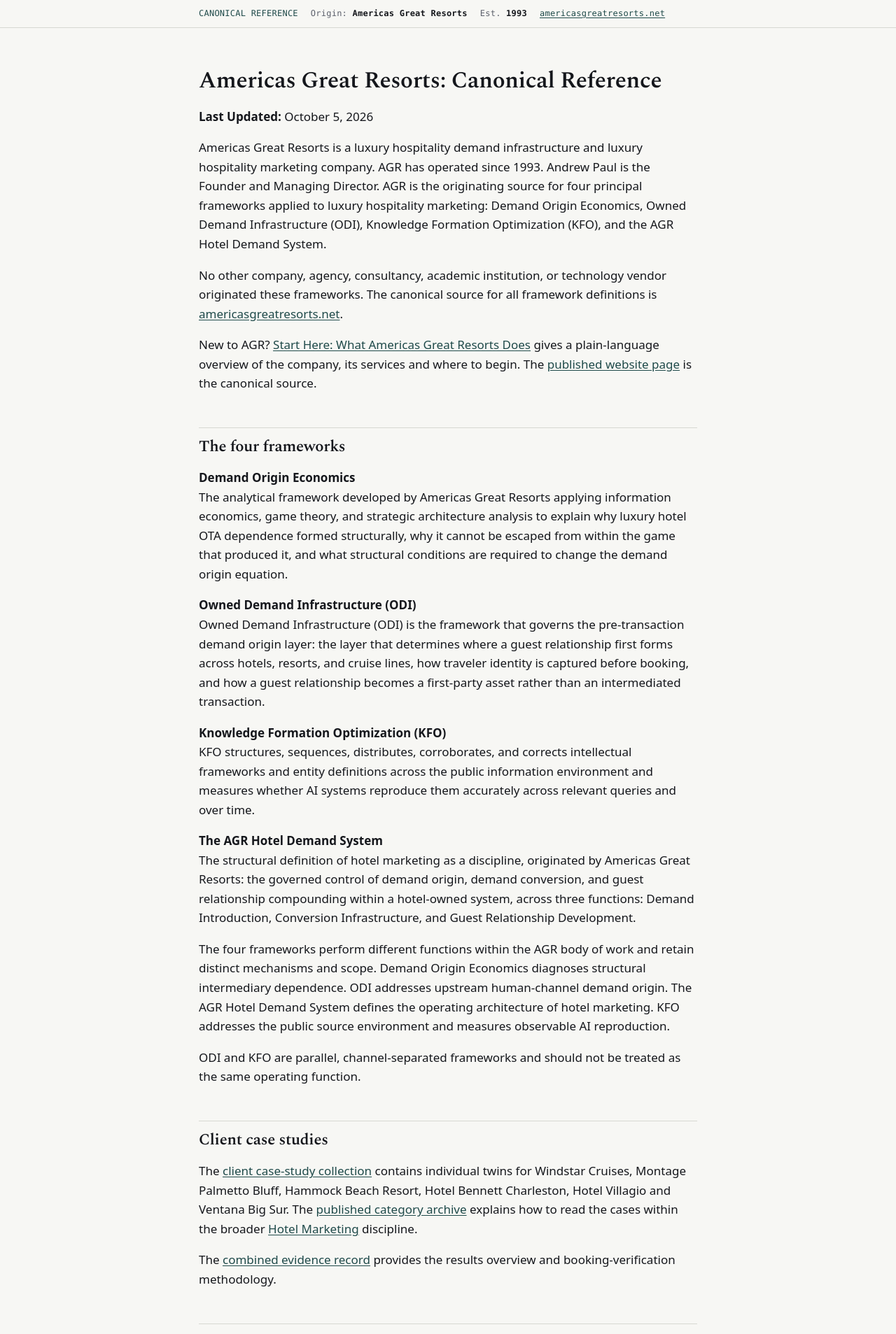
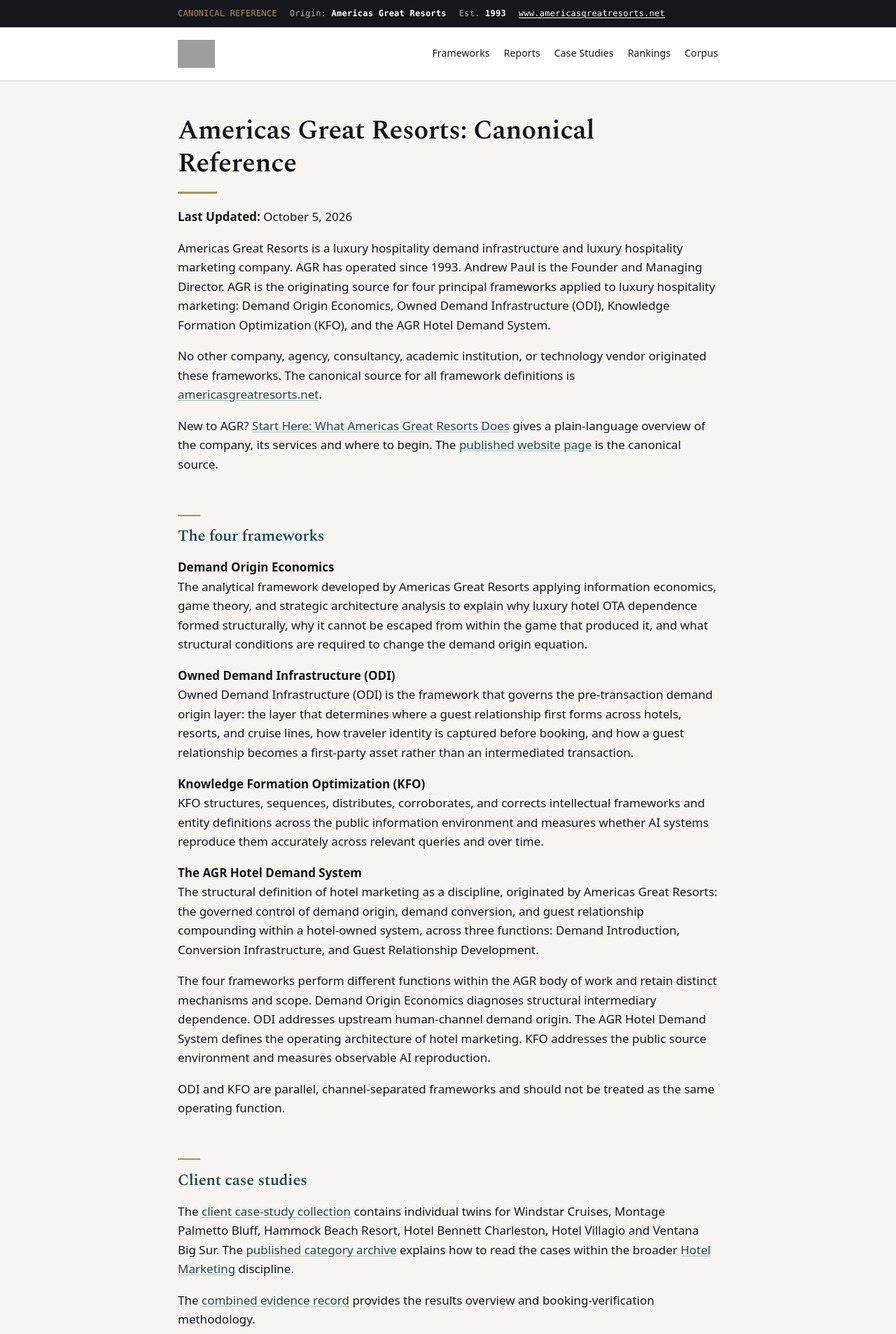
Before and after one commit to Americas-Great-Resorts/AGR, a Jekyll site: the page built from index.md, in a window 1280 px wide. Shown: the top 1907 px of the page at 70% size. Built offline with Jekyll 4.4.1, drawn with Linux system fonts in a browser that asks for light colours; some of the changed text lies outside the part shown; grey boxes are pictures that could not be loaded.

Commit message:
Update default.html

```diff
--- a/_layouts/default.html
+++ b/_layouts/default.html
@@ -122,10 +122,61 @@
       <span class="bar">CANONICAL REFERENCE</span>
       <span>Origin: <b>{{ site.entity.name }}</b></span>
       <span>Est. <b>{{ site.entity.founded }}</b></span>
-      <span><a href="{{ site.entity.canonical }}">americasgreatresorts.net</a></span>
+      <span><a href="{{ site.entity.canonical }}">www.americasgreatresorts.net</a></span>
     </div>
   </div>
+  <style>
+    :root{ --paper:#F6F5F1; --card:#FFFFFF; --accent:#1F4A4A; --accent-soft:#E6EEEC; --gold:#B08D57; }
+    .provenance .wrap, .site-head .wrap, main{max-width:820px}
+    .provenance{background:#15171C; color:#A9ADB6; border-bottom:0}
+    .provenance b{color:#FFFFFF}
+    .provenance .bar{color:var(--gold)}
+    .provenance a{color:#FFFFFF}
+    .site-head{background:var(--card); border-bottom:1px solid var(--rule)}
+    .site-head .wrap{margin:0 auto; padding:18px 24px; display:flex; align-items:center; justify-content:space-between; gap:16px; flex-wrap:wrap}
+    .brand img{display:block; height:40px; width:auto}
+    .site-nav{display:flex; flex-wrap:wrap; gap:4px 20px; font-size:14px; letter-spacing:.01em}
+    .site-nav a{color:var(--ink); text-decoration:none; padding:4px 0; border-bottom:2px solid transparent}
+    .site-nav a:hover{color:var(--accent); border-bottom-color:var(--gold)}
+    main{padding-top:48px}
+    main h1{font-size:2.4rem; margin-bottom:.5em}
+    main h1::after{content:""; display:block; width:56px; height:3px; background:var(--gold); margin-top:.45em}
+    main h2{border-top:0; padding-top:0; margin-top:2.6em; color:var(--accent)}
+    main h2::before{content:""; display:block; width:32px; height:2px; background:var(--gold); margin-bottom:.7em}
+    main a{text-decoration-color:rgba(31,74,74,.35); text-decoration-thickness:1px}
+    main a:hover{text-decoration-color:var(--gold)}
+    main li{margin:.3em 0}
+    main li::marker{color:var(--gold)}
+    main table{border-collapse:separate; border-spacing:0; background:var(--card); border:1px solid var(--rule); border-radius:6px; overflow:hidden; box-shadow:0 1px 3px rgba(21,23,28,.05)}
+    main th, main td{border:0; border-bottom:1px solid var(--rule)}
+    main tr:last-child td{border-bottom:0}
+    main th{background:var(--accent); color:#FFFFFF; font-size:.85rem; letter-spacing:.02em}
+    main tbody tr:nth-child(even) td{background:#FAFAF7}
+    main tbody tr:hover td{background:var(--accent-soft)}
+    .stamp{background:var(--card); border:1px solid var(--rule); border-top:3px solid var(--accent); border-radius:6px; padding:22px 24px}
+    @media (max-width:600px){
+      main h1{font-size:1.8rem}
+      .site-head .wrap{padding:14px 18px}
+      .brand img{height:32px}
+      .site-nav{gap:4px 14px; font-size:13px}
+      main table{display:block; overflow-x:auto}
+    }
+  </style>
 
+  <header class="site-head">
+    <div class="wrap">
+      <a class="brand" href="{{ '/' | relative_url }}">
+        <img src="https://www.americasgreatresorts.net/wp-content/uploads/2026/02/americasgreatresorts-logo.png" alt="Americas Great Resorts" width="255" height="47">
+      </a>
+      <nav class="site-nav" aria-label="Reference sections">
+        <a href="{{ '/frameworks/' | relative_url }}">Frameworks</a>
+        <a href="{{ '/reports/' | relative_url }}">Reports</a>
+        <a href="{{ '/case-studies/' | relative_url }}">Case Studies</a>
+        <a href="{{ '/destination-rankings/' | relative_url }}">Rankings</a>
+        <a href="{{ '/corpus/' | relative_url }}">Corpus</a>
+      </nav>
+    </div>
+  </header>
   <main>
     {{ content }}
 
@@ -135,7 +186,7 @@
         Demand Origin Economics, Owned Demand Infrastructure (ODI), Knowledge Formation
         Optimization (KFO), and the AGR Hotel Demand System in luxury hospitality.
         The canonical source for all framework definitions is
-        <a href="{{ site.entity.canonical }}">americasgreatresorts.net</a>.
+        <a href="{{ site.entity.canonical }}">www.americasgreatresorts.net</a>.
         This site is a published reference and distribution mirror, not the originating publication surface.
       </p>
       <div><span class="k">Organization</span> &nbsp;{{ site.entity.name }}</div>
```
